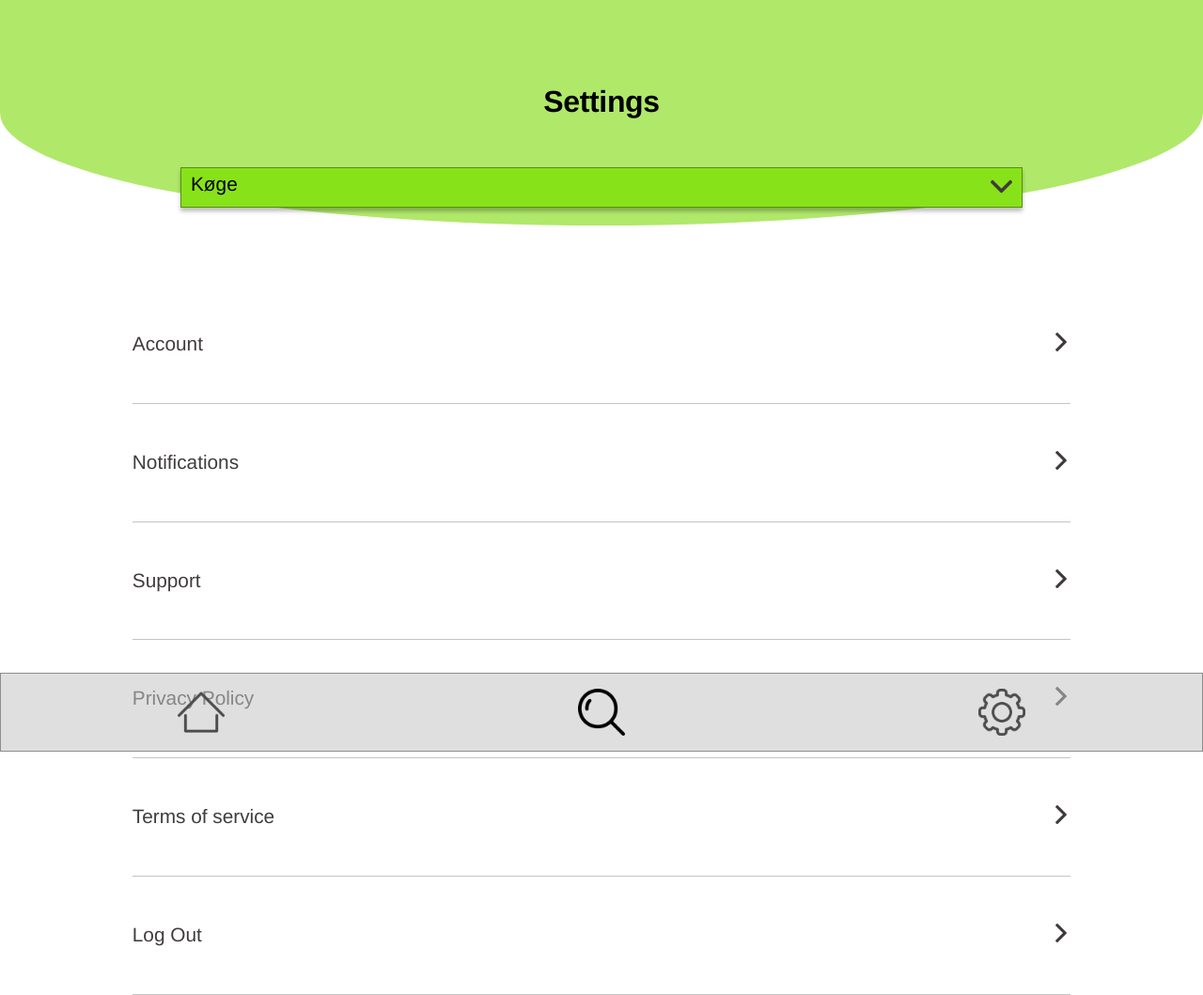
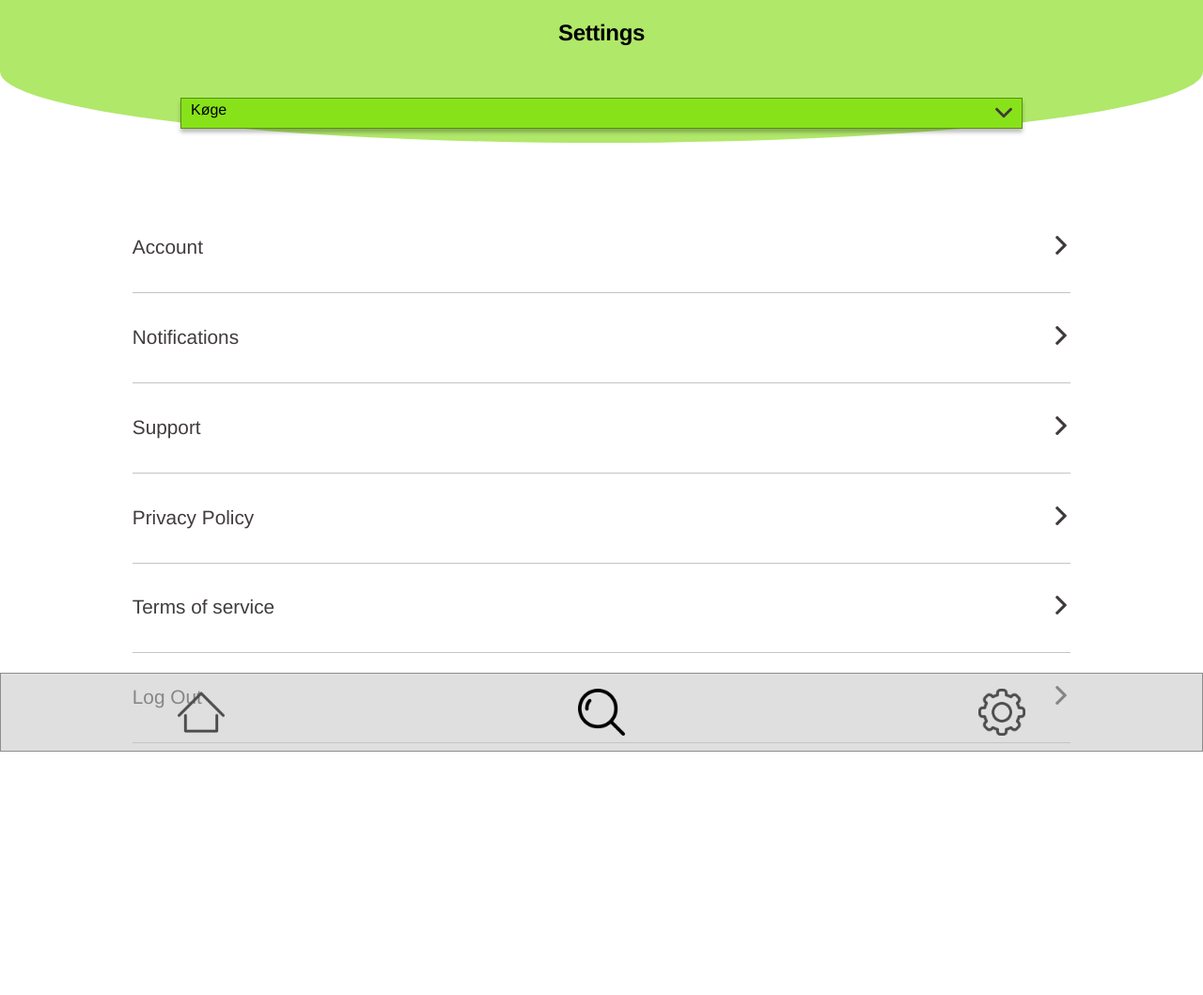
Before and after one commit to theauk/SortSmart, a plain HTML site: page pages/settings.html in a window 1280 px wide. Shown: the whole page at 94% size. After the commit the page ends 800 px from the top, so only its background shows below. Drawn offline with Linux system fonts and the light colour scheme.

Commit message:
More resizing

```diff
--- a/pages/result.css
+++ b/pages/result.css
@@ -15,14 +15,14 @@
 
 .square {
     width: 100%;
-    height: 15em;
+    height: 9.5em;
     background-color: rgba(143, 223, 43, 0.7);
     border-bottom-left-radius: 50%;
     border-bottom-right-radius: 50%;
 }
 
 .name {
-    font-size: 2em;
+    font-size: 1.5em;
     font-weight: bold;
     line-height: 37px;
     letter-spacing: -0.333333px;
@@ -31,14 +31,14 @@
 .logo-text {
     height: 2em;
     position: fixed;
-    margin-top: 7%;
+    margin-top: 1em;
     width: 100%;
 }
 
 .product {
     margin: 4% 15% 0 15%;
     padding: 5px 10px 5px 10px;
-    font-size: 1.3em;
+    font-size: 1em;
     background: #88E21A;
     border: 1px solid rgba(0, 0, 0, 0.37);
     box-shadow: 0px 4px 4px rgba(0, 0, 0, 0.25);
--- a/pages/search.css
+++ b/pages/search.css
@@ -5,7 +5,7 @@
 }
 
 .name {
-    font-size: 3.5vh;
+    font-size: 1.5em;
     font-family: "Helvetica Neue";
     font-style: normal;
     font-weight: bold;
@@ -15,7 +15,7 @@
 
 .search-section {
     display: flex;
-    margin: 3% 8% 5% 8%;
+    margin: 1em 8% 5% 8%;
     background-color: #88E21A;
     border: 1px solid rgba(0, 0, 0, 0.37);
     box-shadow: 0px 4px 4px rgba(0, 0, 0, 0.25);
@@ -27,7 +27,7 @@
 
 .search-field input[type=text] {
     padding: 2%;
-    font-size: 1em;
+    font-size: 0.8em;
     width: 100%;
     height: 100%;
     background-color: #88E21A;
@@ -50,7 +50,7 @@
     text-align: center;
     border-bottom: 1px solid #C4C4C4;
     line-height: 0.1em;
-    margin: 1% 0 6%;
+    margin: 2em 0 1em;
     font-style: "Helvetica Neue";
     font-size: 1.1em;
 }
--- a/pages/settings.css
+++ b/pages/settings.css
@@ -15,14 +15,14 @@
 
 .square {
     width: 100%;
-    height: 15em;
+    height: 9.5em;
     background-color: rgba(143, 223, 43, 0.7);
     border-bottom-left-radius: 50%;
     border-bottom-right-radius: 50%;
 }
 
 .name {
-    font-size: 2em;
+    font-size: 1.5em;
     font-weight: bold;
     line-height: 37px;
     letter-spacing: -0.333333px;
@@ -31,15 +31,15 @@
 .logo-text {
     height: 2em;
     position: fixed;
-    margin-top: 7%;
+    margin-top: 1em;
     width: 100%;
 }
 
 .county-box {
     margin: 4% 15% 0 15%;
-    padding: 5px 10px 5px 10px;
+    padding: 3px 10px 3px 10px;
     display: flex;
-    font-size: 1.3em;
+    font-size: 1em;
     background: #88E21A;
     border: 1px solid rgba(0, 0, 0, 0.37);
     box-shadow: 0px 4px 4px rgba(0, 0, 0, 0.25);
@@ -67,7 +67,7 @@
 .account, .notifications, .support, .privacy-policy, .terms-of-service, .log-out {
     display: flex;
     border-bottom: 1px solid #C4C4C4;
-    padding: 5% 0 5%;
+    padding: 3.5% 0 3.5%;
 }
 
 .next {
--- a/style.css
+++ b/style.css
@@ -13,7 +13,7 @@
 
 .square {
     width: 100%;
-    height: 15em;
+    height: 9.5em;
     background-color: rgba(143, 223, 43, 0.7);
     border-bottom-left-radius: 50%;
     border-bottom-right-radius: 50%;
```
